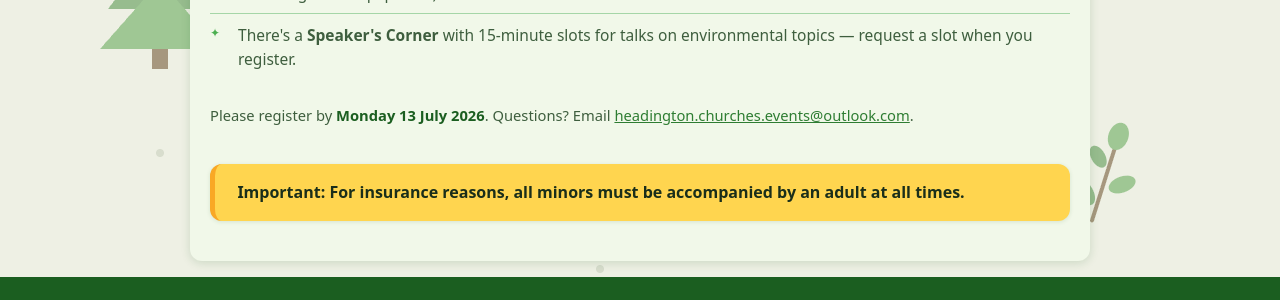
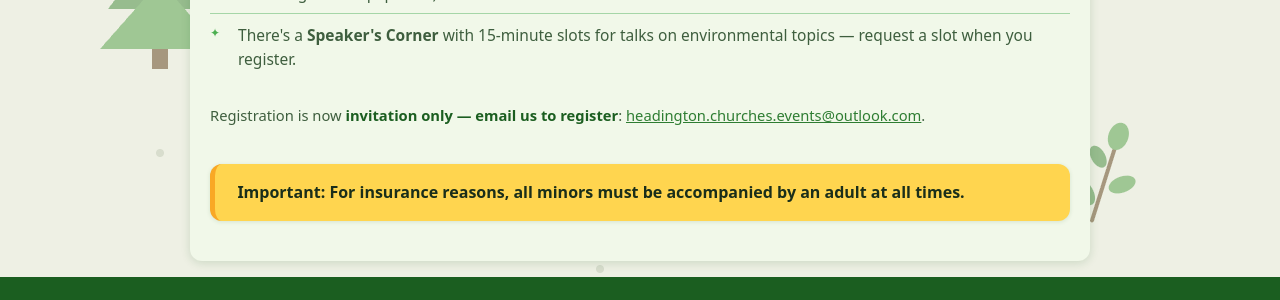
Before and after one commit to LatinRickshaw/eco-fest, a Jekyll site: the page built from index.html, in a window 1280 px wide and 900 px high, scrolled down 2334 px. Shown: the part 473-773 px from the top of the window. Built offline with Jekyll 4.4.1, drawn with Linux system fonts in a browser that asks for light colours.

Commit message:
Fix: registration date

```diff
--- a/_config.yml
+++ b/_config.yml
@@ -13,7 +13,7 @@ baseurl: "/eco-fest"
 event_date: "Saturday 19th September 2026"
 event_time: "11am – 3pm"
 event_venue: "URC, Collinwood Road, Risinghurst, Oxford OX3 8HW"
-registration_deadline: "Monday 13 July 2026"
+registration_deadline: "invitation only — email us to register"
 contact_email: "headington.churches.events@outlook.com"
 stallholder_email: "headington.churches.events@outlook.com"
 organiser: "Churches Together in Headington"
--- a/index.html
+++ b/index.html
@@ -137,8 +137,7 @@ description: "Celebrating local nature and wildlife, and exploring ways to care
     -->
 
     <p class="deadline">
-      Please register by <strong>{{ site.registration_deadline }}</strong>.
-      Questions? Email <a href="mailto:{{ site.stallholder_email }}">{{ site.stallholder_email }}</a>.
+      Registration is now <strong>{{ site.registration_deadline }}</strong>: <a href="mailto:{{ site.stallholder_email }}">{{ site.stallholder_email }}</a>.
     </p>
 
     <div class="notice-callout" role="note">
```
